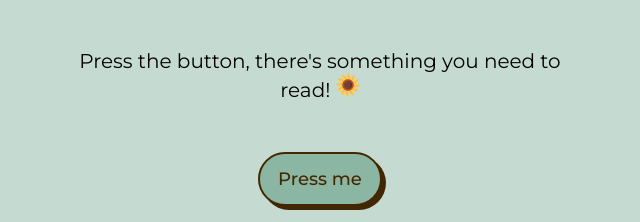
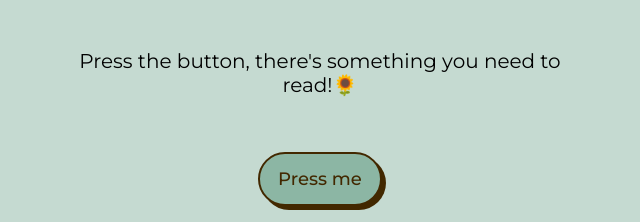
Before and after one commit to YuriCodes/Friendly-Words-Generator-Hackathon-Project, a plain HTML site: page index.html in a window 1280 px wide. Shown: the part 244-466 px from the top of the page, 320-960 px from the left. Drawn offline with Linux system fonts and the light colour scheme.

Commit message:
fixed img

```diff
--- a/index.html
+++ b/index.html
@@ -32,7 +32,7 @@
 
         <div id="quoteDisplay">
             <h4 class="text" id="quote">
-                Press the button, there's something you need to read! <img src="sunflower.png">
+                Press the button, there's something you need to read!🌻
             </h4>
         </div>
 
--- a/script.js
+++ b/script.js
@@ -26,7 +26,6 @@ let quotes = [
 function newQuote(){
     let randNum = Math.floor(Math.random() * (quotes.length))
     display.innerHTML = quotes[randNum]
-
 }
 
 
```
Also changed, not shown: sunflower.png (deleted).
